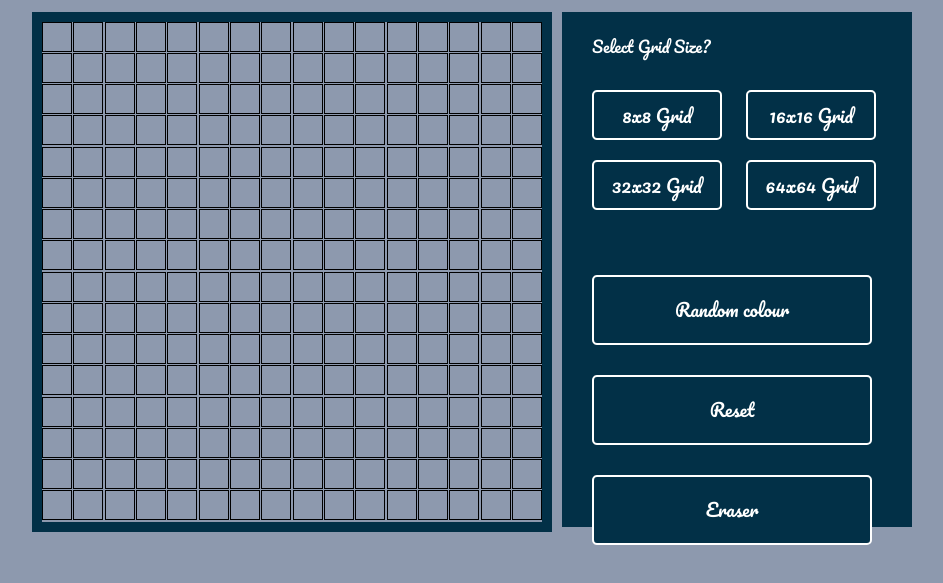
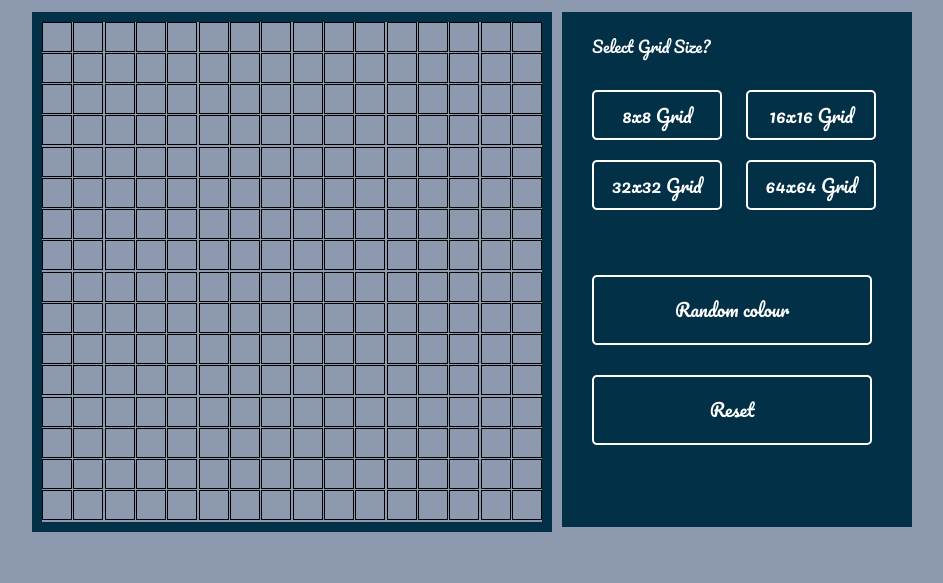
Before and after one commit to abhilash15500/odin-etch-a-sketch, a plain HTML site: page index.html in a window 1280 px wide. Shown: the part 119-702 px from the top of the page, without its empty margins (168-1111 px from the left). Drawn offline with Linux system fonts and the light colour scheme.

Commit message:
remove the eraser button

```diff
--- a/index.html
+++ b/index.html
@@ -34,10 +34,6 @@
             <button id="reset" class="bottom-buttons">Reset</button>
            </div>
 
-           <div>
-            <button id="eraser" class="bottom-buttons">Eraser</button>
-           </div>
-
 
 
 
```
